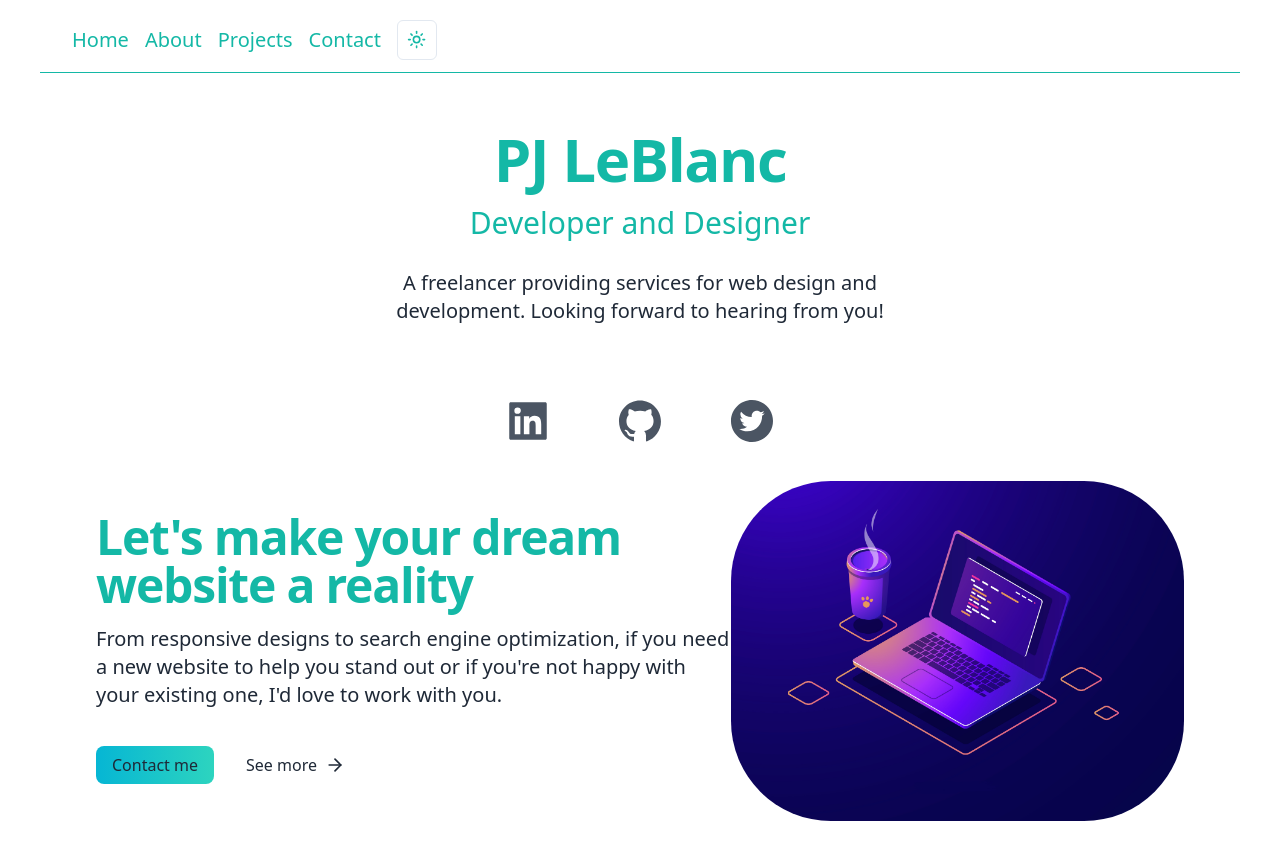
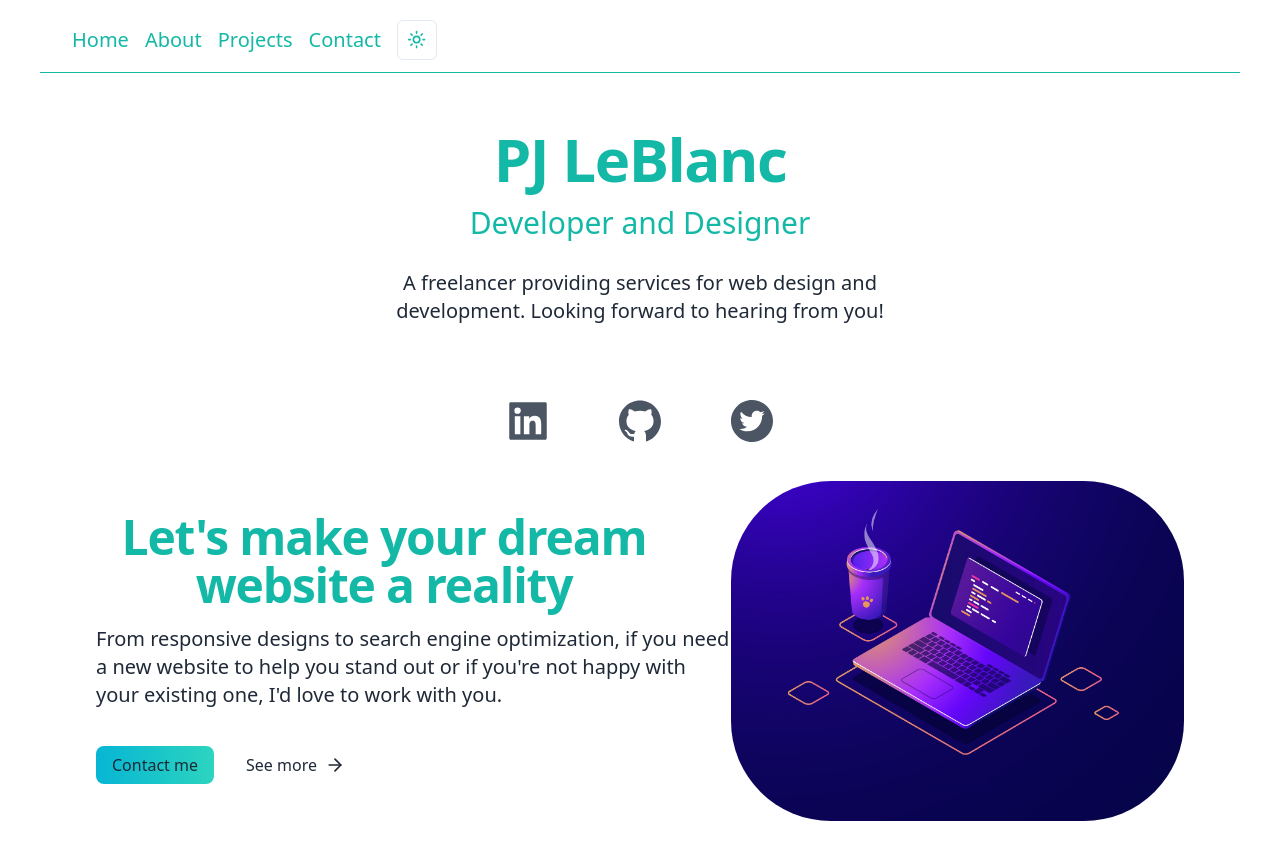
Before and after one commit to pjleb90/portfolio, a Next.js app: page / in a window 1280 px wide. Built offline with nearby package versions, Linux system fonts and the light colour scheme.

Commit message:
UX/UI improvements

```diff
--- a/components/contact-form.tsx
+++ b/components/contact-form.tsx
@@ -123,7 +123,7 @@ export const ContactForm = () => {
                     </div>
                     <Button type="submit" className="bg-gradient-to-r from-cyan-500 to-teal-400 text-gray-800
                         dark:text-grey-800 focus:ring-4 focus:outline-none focus:ring-blue-300 rounded-lg px-4 py-2
-                        text-center mr-3 md:mr-0 dark:bg-blue-600 dark:hover:bg-blue-700 dark:focus:ring-blue-800"
+                        text-center mr-3 md:mr-0 dark:bg-blue-600 dark:hover:bg-blue-700 dark:focus:ring-blue-800 w-full md:w-auto"
                     >
                         Send message
                     </Button>
--- a/components/featured.tsx
+++ b/components/featured.tsx
@@ -6,7 +6,7 @@ const Featured = () => {
         <section className="bg-white dark:bg-gray-800">
             <div className="grid max-w-screen-xl px-4 py-8 mx-auto lg:gap-8 xl:gap-0 lg:py-6 lg:grid-cols-12">
                 <div className="mr-auto place-self-center lg:col-span-7">
-                    <h1 className="max-w-2xl mb-4 text-4xl font-bold tracking-tight leading-none md:text-5xl xl:text-5xl">Let&#39;s make your dream website a reality</h1>
+                    <h1 className="max-w-xl mb-4 text-4xl font-bold tracking-tight leading-none text-center md:text-5xl xl:text-5xl">Let&#39;s make your dream website a reality</h1>
                     <p className="max-w-2xl mb-6 font-light lg:mb-8 md:text-lg lg:text-xl text-gray-800 dark:text-white">
                         From responsive designs to search engine optimization, if you need a new website to help you stand out or
                         if you&#39;re not happy with your existing one, I&#39;d love to work with you.
```
